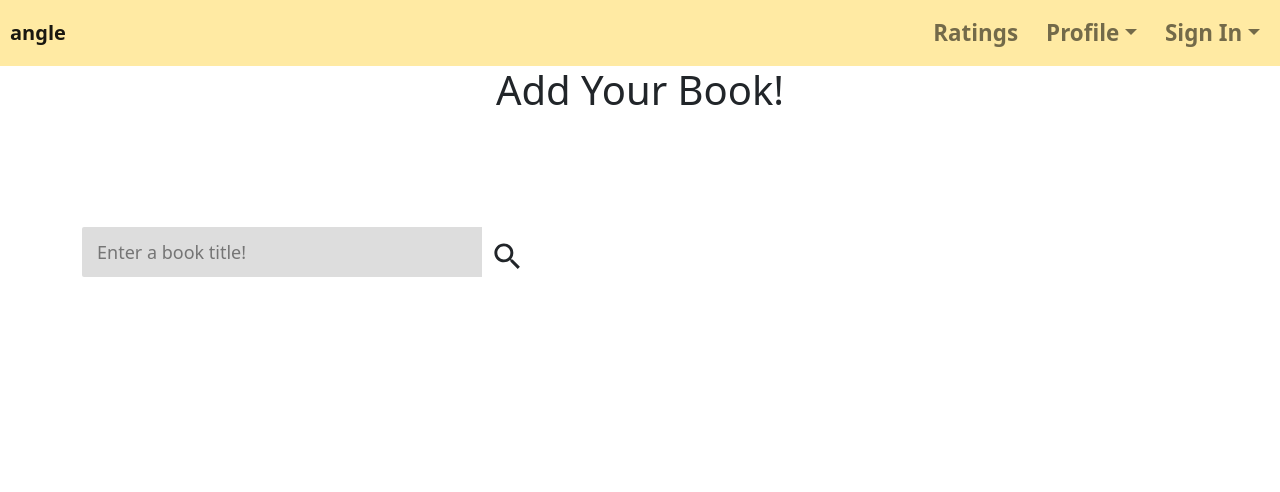
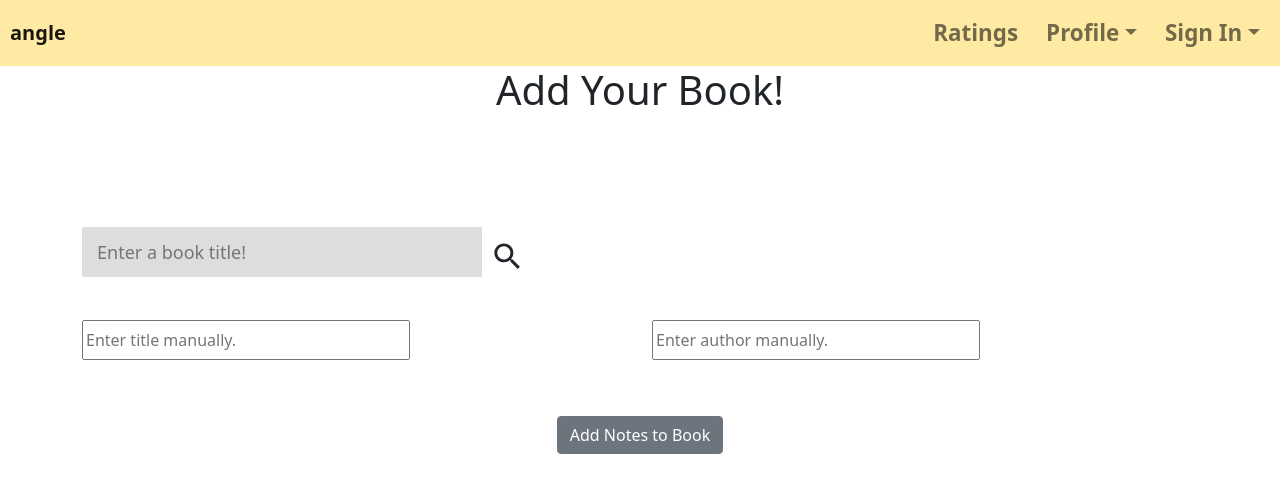
Before and after one commit to nanarboursal/Angle, a React (Create React App) app in the folder angle-ui/: page /addbook in a window 1280 px wide. Shown: the top 492 px of the page. Built offline with nearby package versions, Linux system fonts and the light colour scheme.

Commit message:
added inputs for manual adding

```diff
--- a/angle-ui/src/Components/SearchBar/search-bar.css
+++ b/angle-ui/src/Components/SearchBar/search-bar.css
@@ -61,11 +61,7 @@ input:focus {
   margin-left: 10px;
   font-style: italic;
 }
-a {
-  text-decoration: none;
-}
-
-a:hover {
+.data-item:hover {
   background-color: lightgrey;
 }
 
--- a/angle-ui/src/Pages/AddBook/AddBook.js
+++ b/angle-ui/src/Pages/AddBook/AddBook.js
@@ -1,15 +1,13 @@
 import React, { useState, useEffect } from "react";
-import { Container, Row, Col } from "reactstrap";
+import { Button, Container, Row, Col } from "reactstrap";
 import { data } from "./books.json";
-import BookList from "./BookList";
 import SearchBar from "../../Components/SearchBar/SearchBar";
 import "./add-book.css";
 
 export default function AddBook() {
-
   return (
     <div>
-      <Container>
+      <Container >
         <Row className="add-title">
           <Col>
             <h1>Add Your Book!</h1>
@@ -17,7 +15,20 @@ export default function AddBook() {
         </Row>
         <Row>
           <Col>
-            <SearchBar placeholder="Enter a book title!" data={data}/>
+            <SearchBar placeholder="Enter a book title!" data={data} />
+          </Col>
+        </Row>
+        <Row className="manual-add">
+          <Col>
+            <input placeholder="Enter title manually."></input>
+          </Col>
+          <Col>
+            <input placeholder="Enter author manually."></input>
+          </Col>
+        </Row>
+        <Row className="submit-btn">
+          <Col>
+            <Button>Add Notes to Book</Button>
           </Col>
         </Row>
       </Container>
--- a/angle-ui/src/Pages/AddBook/BookList.js
+++ /dev/null
@@ -1,20 +0,0 @@
-import React from "react";
-
-const BookList = ({ bookList = [] }) => {
-  return (
-    <>
-      {bookList.map((data) => {
-        if (data) {
-          return (
-            <div key={data.title}>
-              <h1>{data.title}</h1>
-            </div>
-          );
-        }
-        return null;
-      })}
-    </>
-  );
-};
-
-export default BookList;
--- a/angle-ui/src/Pages/AddBook/add-book.css
+++ b/angle-ui/src/Pages/AddBook/add-book.css
@@ -1,3 +1,17 @@
 .add-title {
     text-align: center;
 }
+
+.submit-btn {
+    text-align: center;
+    margin-top: 5% !important;
+}
+
+.manual-add {
+    margin-top: 3% !important;
+}
+
+.manual-add input {
+    width: 60%;
+    height: 40px;
+}
```
